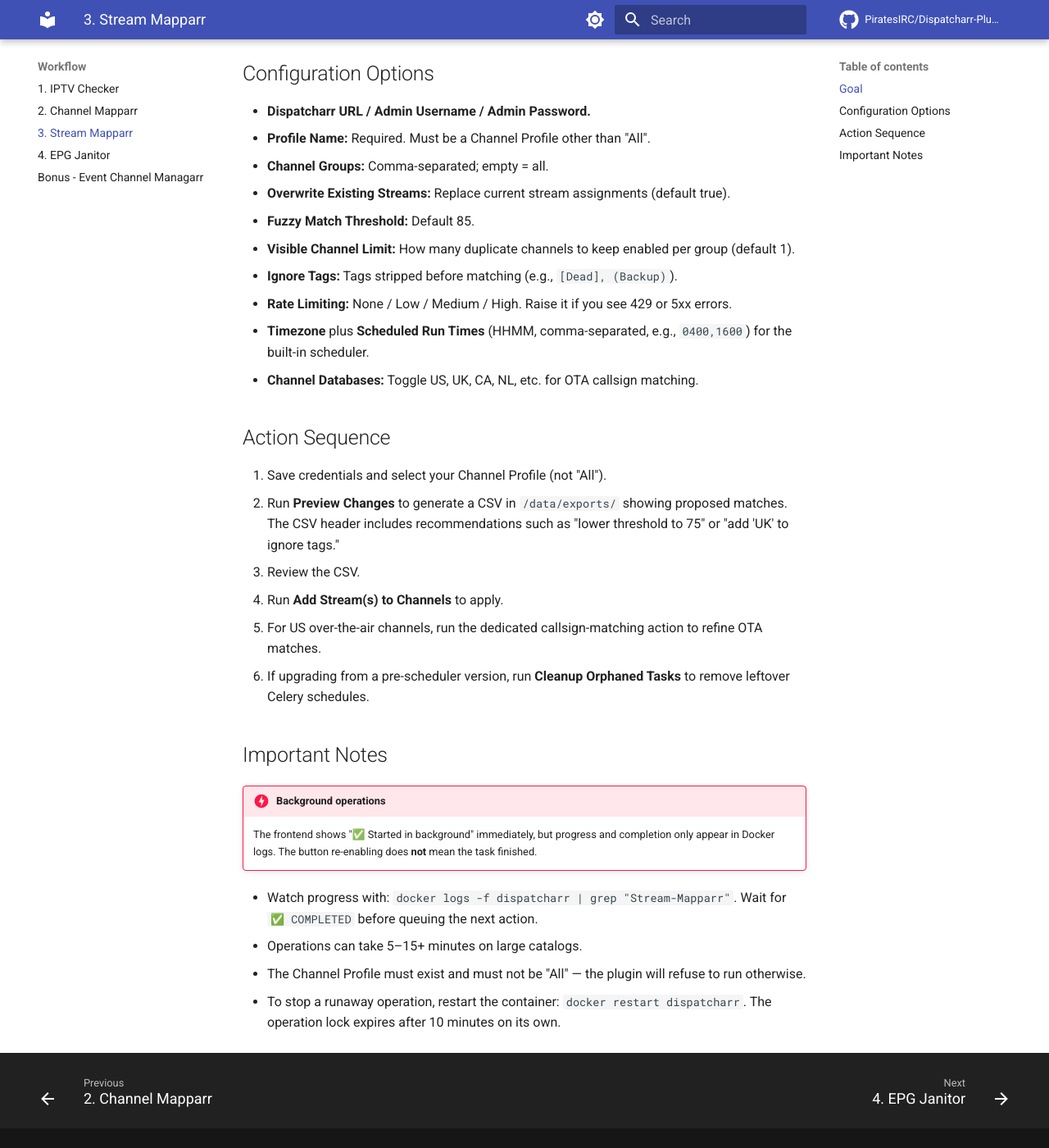
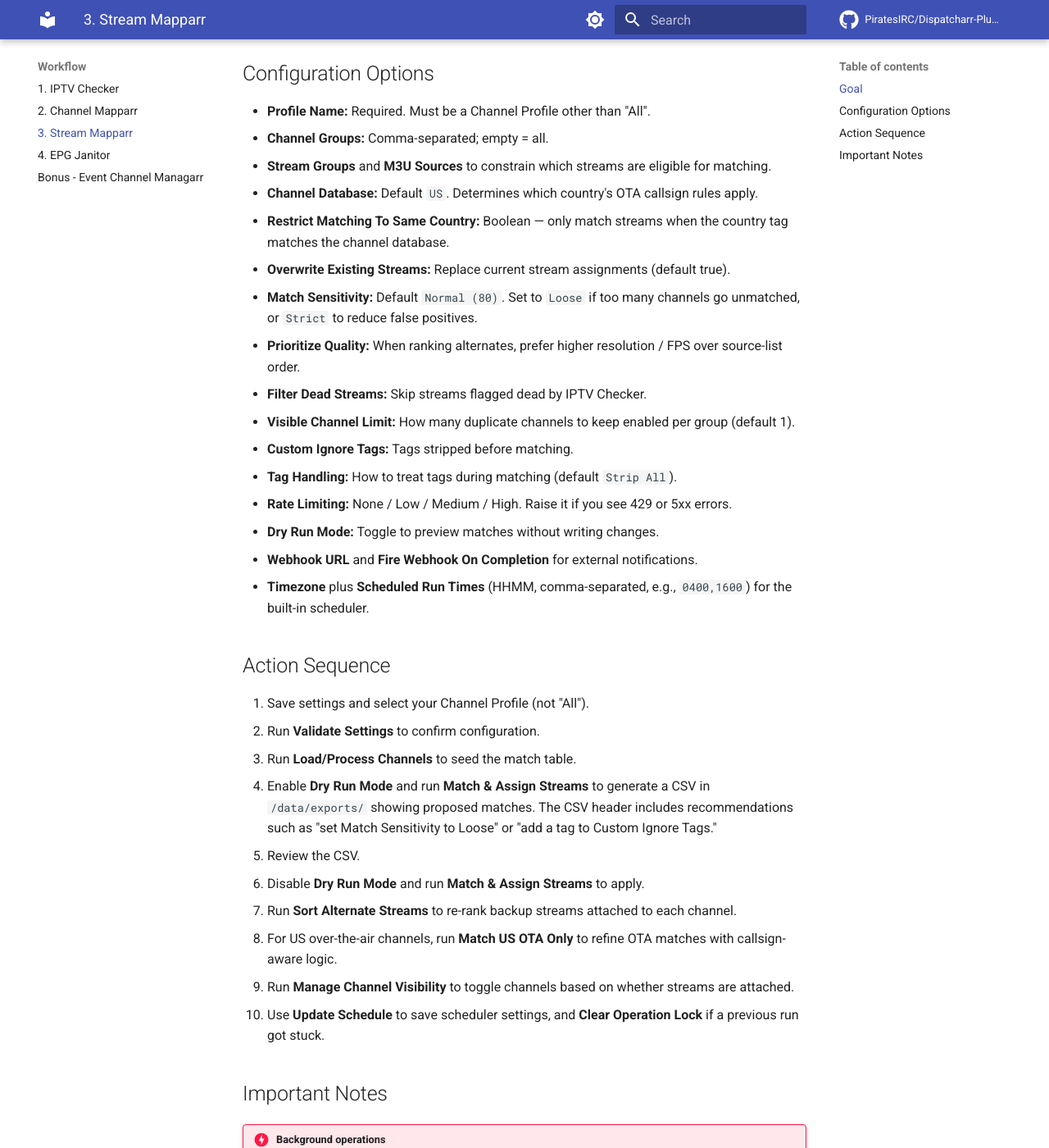
Before and after one commit to PiratesIRC/Dispatcharr-Plugin-Workflow, an MkDocs documentation site: the page built from docs/workflow/03-stream-mapparr.md, in a window 1280 px wide and 1400 px high, scrolled down 415 px. Shown: the whole window at 82% size. Built offline with MkDocs 1.6.1 and Material for MkDocs 9.7.7, drawn with Linux system fonts in a browser that asks for light colours; comment, search, counter and statistics services are not loaded; some of the changed text lies outside the part shown.

Commit message:
Update guide to match current plugin releases
- Remove obsolete URL/username/password config (plugins now use direct ORM access)
- Remove incorrect Container Tools prerequisite (ffmpeg/ffprobe/pytz ship with the standard container)
- IPTV Checker: fix Video Format Suffix default (UHD), document Webhook, Windowed Schedule, Streamlink hosts, Delete Dead Channels, Per-Stream Cooldown
- Channel Mapparr: replace Fuzzy Match Threshold with Match Sensitivity, rename buttons (Load & Process Channels, Tag Unknown Channels, Apply Logos, Organize by Category), document Dry Run Mode toggle and M3U import
- Stream Mapparr: threshold 85 -> Match Sensitivity Normal (80), rename Match & Assign Streams / Match US OTA Only / Clear Operation Lock, document Prioritize Quality, Filter Dead Streams, Restrict Same Country, Webhook
- EPG Janitor: split into Auto-Match and Heal confidence thresholds, update button labels with current emojis, add Allow EPG Without Program Data, Custom Channel Aliases, Strip Hidden EPG
- Event Channel Managarr: add [UndatedAge:2] to default rules, rename Save Schedule / Dry Run / Run Now / Remove EPG from Hidden, document Validate, Check Scheduler, Cleanup Orphaned Tasks, Manage Dummy EPG, Event Duration

```diff
--- a/docs/workflow/03-stream-mapparr.md
+++ b/docs/workflow/03-stream-mapparr.md
@@ -8,25 +8,35 @@ Match streams to channels via fuzzy logic, rank alternates by physical quality (
 
 ## Configuration Options
 
-- **Dispatcharr URL / Admin Username / Admin Password.**
 - **Profile Name:** Required. Must be a Channel Profile other than "All".
 - **Channel Groups:** Comma-separated; empty = all.
+- **Stream Groups** and **M3U Sources** to constrain which streams are eligible for matching.
+- **Channel Database:** Default `US`. Determines which country's OTA callsign rules apply.
+- **Restrict Matching To Same Country:** Boolean — only match streams when the country tag matches the channel database.
 - **Overwrite Existing Streams:** Replace current stream assignments (default true).
-- **Fuzzy Match Threshold:** Default 85.
+- **Match Sensitivity:** Default `Normal (80)`. Set to `Loose` if too many channels go unmatched, or `Strict` to reduce false positives.
+- **Prioritize Quality:** When ranking alternates, prefer higher resolution / FPS over source-list order.
+- **Filter Dead Streams:** Skip streams flagged dead by IPTV Checker.
 - **Visible Channel Limit:** How many duplicate channels to keep enabled per group (default 1).
-- **Ignore Tags:** Tags stripped before matching (e.g., `[Dead], (Backup)`).
+- **Custom Ignore Tags:** Tags stripped before matching.
+- **Tag Handling:** How to treat tags during matching (default `Strip All`).
 - **Rate Limiting:** None / Low / Medium / High. Raise it if you see 429 or 5xx errors.
+- **Dry Run Mode:** Toggle to preview matches without writing changes.
+- **Webhook URL** and **Fire Webhook On Completion** for external notifications.
 - **Timezone** plus **Scheduled Run Times** (HHMM, comma-separated, e.g., `0400,1600`) for the built-in scheduler.
-- **Channel Databases:** Toggle US, UK, CA, NL, etc. for OTA callsign matching.
 
 ## Action Sequence
 
-1. Save credentials and select your Channel Profile (not "All").
-2. Run **Preview Changes** to generate a CSV in `/data/exports/` showing proposed matches. The CSV header includes recommendations such as "lower threshold to 75" or "add 'UK' to ignore tags."
-3. Review the CSV.
-4. Run **Add Stream(s) to Channels** to apply.
-5. For US over-the-air channels, run the dedicated callsign-matching action to refine OTA matches.
-6. If upgrading from a pre-scheduler version, run **Cleanup Orphaned Tasks** to remove leftover Celery schedules.
+1. Save settings and select your Channel Profile (not "All").
+2. Run **Validate Settings** to confirm configuration.
+3. Run **Load/Process Channels** to seed the match table.
+4. Enable **Dry Run Mode** and run **Match & Assign Streams** to generate a CSV in `/data/exports/` showing proposed matches. The CSV header includes recommendations such as "set Match Sensitivity to Loose" or "add a tag to Custom Ignore Tags."
+5. Review the CSV.
+6. Disable **Dry Run Mode** and run **Match & Assign Streams** to apply.
+7. Run **Sort Alternate Streams** to re-rank backup streams attached to each channel.
+8. For US over-the-air channels, run **Match US OTA Only** to refine OTA matches with callsign-aware logic.
+9. Run **Manage Channel Visibility** to toggle channels based on whether streams are attached.
+10. Use **Update Schedule** to save scheduler settings, and **Clear Operation Lock** if a previous run got stuck.
 
 ## Important Notes
 
@@ -36,4 +46,4 @@ Match streams to channels via fuzzy logic, rank alternates by physical quality (
 - Watch progress with: `docker logs -f dispatcharr | grep "Stream-Mapparr"`. Wait for `✅ COMPLETED` before queuing the next action.
 - Operations can take 5–15+ minutes on large catalogs.
 - The Channel Profile must exist and must not be "All" — the plugin will refuse to run otherwise.
-- To stop a runaway operation, restart the container: `docker restart dispatcharr`. The operation lock expires after 10 minutes on its own.
+- To stop a runaway operation, restart the container: `docker restart dispatcharr`. The operation lock expires after 10 minutes on its own, or you can clear it manually with **Clear Operation Lock**.
```
Also changed, not shown: docs/prerequisites.md (+2 -2 lines), docs/workflow/01-iptv-checker.md (+18 -12 lines), docs/workflow/02-channel-mapparr.md (+16 -13 lines), docs/workflow/04-epg-janitor.md (+17 -12 lines), docs/workflow/05-event-channel-managarr.md (+14 -9 lines).
